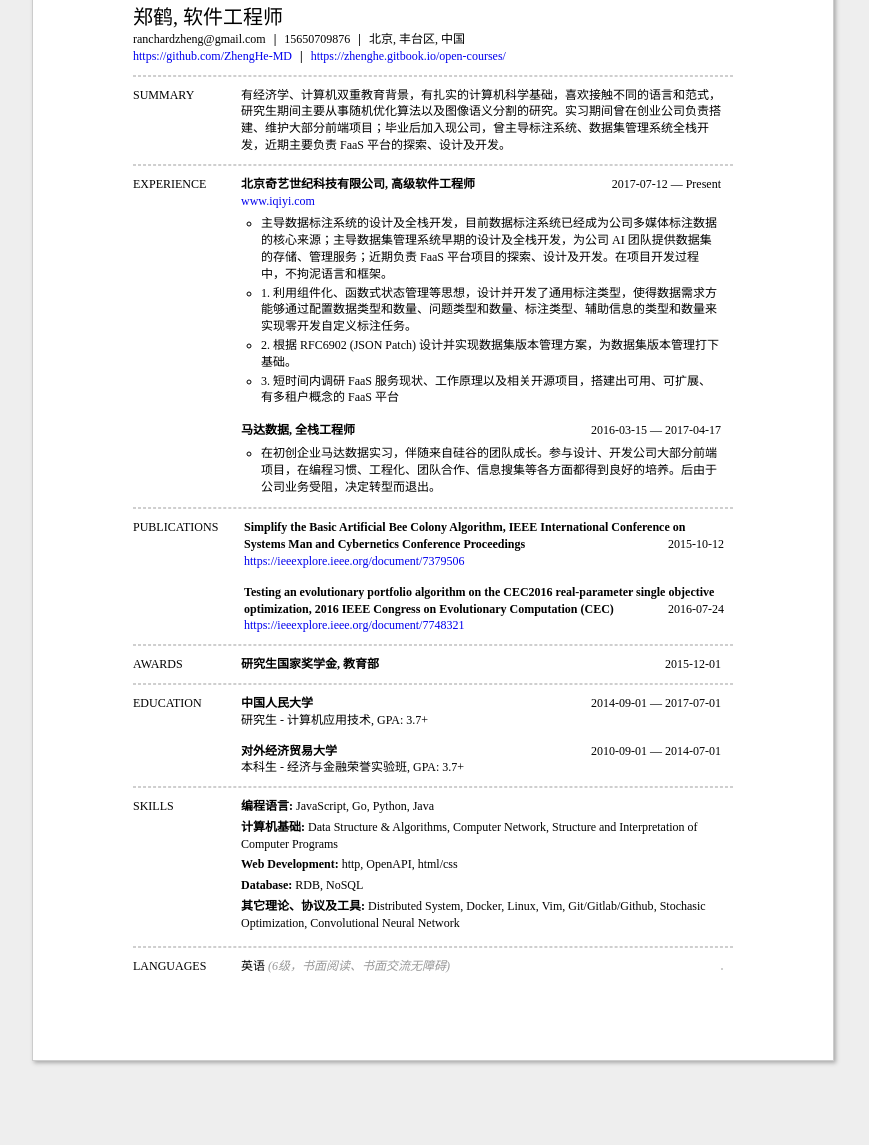
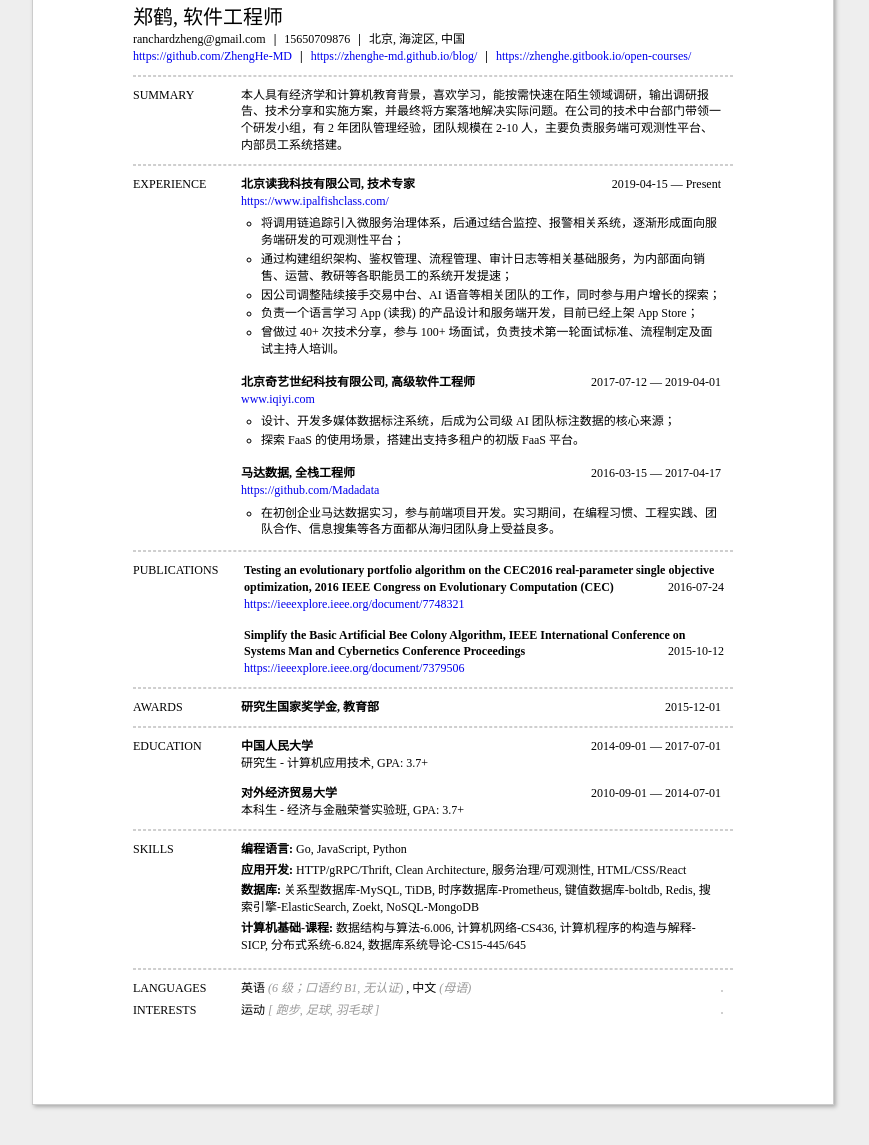
Before and after one commit to ZhengHe-MD/resume, a website: page resume.html in a window 1280 px wide. Shown: the part 118-1263 px from the top of the page, without its empty margins (207-1076 px from the left). Before the commit the page ends 1219 px from the top, so only its background shows below. Drawn offline with Linux system fonts and the light colour scheme.

Commit message:
Update Chinese version

```diff
--- a/package.json
+++ b/package.json
@@ -12,12 +12,13 @@
     "jsonresume-theme-slick": "0.1.16",
     "jsonresume-theme-spartan": "0.2.1",
     "jsonresume-theme-stackoverflow": "1.0.4",
-    "resume-cli": "0.4.19"
+    "resume-cli": "latest"
   },
   "scripts": {
     "pdf": "resume export resume.pdf --format pdf --theme onepage",
     "html": "resume export resume.html --format html --theme onepage",
-    "all": "npm run pdf && npm run html"
+    "all": "npm run pdf && npm run html",
+    "dev": "resume serve --theme onepage"
   },
   "keywords": [],
   "author": "Zheng He <zhenghe@madadata.com>",
--- a/resume.html
+++ b/resume.html
@@ -179,12 +179,16 @@ a {
       <span class='phone'>15650709876</span>
         <span class='divider'>|</span>
         <span class='address'>
-          北京, 丰台区, 中国
+          北京, 海淀区, 中国
         </span>
     </div>
       <div id='profilesBlock'>
             <span class='url'>
               <a href='https://github.com/ZhengHe-MD'>https://github.com/ZhengHe-MD</a>
+            </span>
+            <span class='divider'>|</span>
+            <span class='url'>
+              <a href='https://zhenghe-md.github.io/blog/'>https://zhenghe-md.github.io/blog/</a>
             </span>
             <span class='divider'>|</span>
             <span class='url'>
@@ -200,7 +204,7 @@ a {
       <span>SUMMARY</span>
     </div>
     <div class='sectionContent'>
-      <span>有经济学、计算机双重教育背景，有扎实的计算机科学基础，喜欢接触不同的语言和范式，研究生期间主要从事随机优化算法以及图像语义分割的研究。实习期间曾在创业公司负责搭建、维护大部分前端项目；毕业后加入现公司，曾主导标注系统、数据集管理系统全栈开发，近期主要负责 FaaS 平台的探索、设计及开发。</span>
+      <span>本人具有经济学和计算机教育背景，喜欢学习，能按需快速在陌生领域调研，输出调研报告、技术分享和实施方案，并最终将方案落地解决实际问题。在公司的技术中台部门带领一个研发小组，有 2 年团队管理经验，团队规模在 2-10 人，主要负责服务端可观测性平台、内部员工系统搭建。</span>
     </div>
   </div>
   <div class='sectionLine'></div>
@@ -213,18 +217,35 @@ a {
 			<div class="jobBlock">
 	      <div class='blockHeader'>
 	        <span class='title'>
+	          北京读我科技有限公司, 技术专家
+	        </span>
+	        <span class='date'>
+	          2019-04-15 &mdash; Present
+	        </span>
+	      </div>
+	      <div><a href='https://www.ipalfishclass.com/'>https://www.ipalfishclass.com/</a></div>
+	      <ul class='highlights'>
+	        <li>将调用链追踪引入微服务治理体系，后通过结合监控、报警相关系统，逐渐形成面向服务端研发的可观测性平台；</li>
+	        <li>通过构建组织架构、鉴权管理、流程管理、审计日志等相关基础服务，为内部面向销售、运营、教研等各职能员工的系统开发提速；</li>
+	        <li>因公司调整陆续接手交易中台、AI 语音等相关团队的工作，同时参与用户增长的探索；</li>
+	        <li>负责一个语言学习 App (读我) 的产品设计和服务端开发，目前已经上架 App Store；</li>
+	        <li>曾做过 40+ 次技术分享，参与 100+ 场面试，负责技术第一轮面试标准、流程制定及面试主持人培训。</li>
+	      </ul>
+	      <div class='separator'></div>
+			</div>
+			<div class="jobBlock">
+	      <div class='blockHeader'>
+	        <span class='title'>
 	          北京奇艺世纪科技有限公司, 高级软件工程师
 	        </span>
 	        <span class='date'>
-	          2017-07-12 &mdash; Present
+	          2017-07-12 &mdash; 2019-04-01
 	        </span>
 	      </div>
 	      <div><a href='www.iqiyi.com'>www.iqiyi.com</a></div>
 	      <ul class='highlights'>
-	        <li>主导数据标注系统的设计及全栈开发，目前数据标注系统已经成为公司多媒体标注数据的核心来源；主导数据集管理系统早期的设计及全栈开发，为公司 AI 团队提供数据集的存储、管理服务；近期负责 FaaS 平台项目的探索、设计及开发。在项目开发过程中，不拘泥语言和框架。</li>
-	        <li>1. 利用组件化、函数式状态管理等思想，设计并开发了通用标注类型，使得数据需求方能够通过配置数据类型和数量、问题类型和数量、标注类型、辅助信息的类型和数量来实现零开发自定义标注任务。</li>
-	        <li>2. 根据 RFC6902 (JSON Patch) 设计并实现数据集版本管理方案，为数据集版本管理打下基础。</li>
-	        <li>3. 短时间内调研 FaaS 服务现状、工作原理以及相关开源项目，搭建出可用、可扩展、有多租户概念的 FaaS 平台</li>
+	        <li>设计、开发多媒体数据标注系统，后成为公司级 AI 团队标注数据的核心来源；</li>
+	        <li>探索 FaaS 的使用场景，搭建出支持多租户的初版 FaaS 平台。</li>
 	      </ul>
 	      <div class='separator'></div>
 			</div>
@@ -237,9 +258,9 @@ a {
 	          2016-03-15 &mdash; 2017-04-17
 	        </span>
 	      </div>
-	      <div><a href=''></a></div>
+	      <div><a href='https://github.com/Madadata'>https://github.com/Madadata</a></div>
 	      <ul class='highlights'>
-	        <li>在初创企业马达数据实习，伴随来自硅谷的团队成长。参与设计、开发公司大部分前端项目，在编程习惯、工程化、团队合作、信息搜集等各方面都得到良好的培养。后由于公司业务受阻，决定转型而退出。</li>
+	        <li>在初创企业马达数据实习，参与前端项目开发。实习期间，在编程习惯、工程实践、团队合作、信息搜集等各方面都从海归团队身上受益良多。</li>
 	      </ul>
 
 			</div>
@@ -254,6 +275,18 @@ a {
     <div class='sectionContent'>
       <div class='blockHeader'>
         <span class='title'>
+          Testing an evolutionary portfolio algorithm on the CEC2016 real-parameter single objective optimization, 2016 IEEE Congress on Evolutionary Computation (CEC)
+        </span>
+        <span class='date'>
+          <span class='releaseDate'>2016-07-24</span>
+        </span>
+      </div>
+      <div class='website'>
+        <a href='https://ieeexplore.ieee.org/document/7748321'>https://ieeexplore.ieee.org/document/7748321</a>
+      </div>
+      <div class='separator'></div>
+      <div class='blockHeader'>
+        <span class='title'>
           Simplify the Basic Artificial Bee Colony Algorithm, IEEE International Conference on Systems Man and Cybernetics Conference Proceedings
         </span>
         <span class='date'>
@@ -262,18 +295,6 @@ a {
       </div>
       <div class='website'>
         <a href='https://ieeexplore.ieee.org/document/7379506'>https://ieeexplore.ieee.org/document/7379506</a>
-      </div>
-      <div class='separator'></div>
-      <div class='blockHeader'>
-        <span class='title'>
-          Testing an evolutionary portfolio algorithm on the CEC2016 real-parameter single objective optimization, 2016 IEEE Congress on Evolutionary Computation (CEC)
-        </span>
-        <span class='date'>
-          <span class='releaseDate'>2016-07-24</span>
-        </span>
-      </div>
-      <div class='website'>
-        <a href='https://ieeexplore.ieee.org/document/7748321'>https://ieeexplore.ieee.org/document/7748321</a>
       </div>
 
     </div>
@@ -339,37 +360,32 @@ a {
     <div class='sectionContent'>
       <div class='skillBlock'>
         <span class='title'>编程语言:</span>
+          <span>Go</span>,
           <span>JavaScript</span>,
-          <span>Go</span>,
-          <span>Python</span>,
-          <span>Java</span>
+          <span>Python</span>
       </div>
       <div class='skillBlock'>
-        <span class='title'>计算机基础:</span>
-          <span>Data Structure &amp; Algorithms</span>,
-          <span>Computer Network</span>,
-          <span>Structure and Interpretation of Computer Programs</span>
+        <span class='title'>应用开发:</span>
+          <span>HTTP/gRPC/Thrift</span>,
+          <span>Clean Architecture</span>,
+          <span>服务治理/可观测性</span>,
+          <span>HTML/CSS/React</span>
       </div>
       <div class='skillBlock'>
-        <span class='title'>Web Development:</span>
-          <span>http</span>,
-          <span>OpenAPI</span>,
-          <span>html/css</span>
+        <span class='title'>数据库:</span>
+          <span>关系型数据库-MySQL, TiDB</span>,
+          <span>时序数据库-Prometheus</span>,
+          <span>键值数据库-boltdb, Redis</span>,
+          <span>搜索引擎-ElasticSearch, Zoekt</span>,
+          <span>NoSQL-MongoDB</span>
       </div>
       <div class='skillBlock'>
-        <span class='title'>Database:</span>
-          <span>RDB</span>,
-          <span>NoSQL</span>
-      </div>
-      <div class='skillBlock'>
-        <span class='title'>其它理论、协议及工具:</span>
-          <span>Distributed System</span>,
-          <span>Docker</span>,
-          <span>Linux</span>,
-          <span>Vim</span>,
-          <span>Git/Gitlab/Github</span>,
-          <span>Stochasic Optimization</span>,
-          <span>Convolutional Neural Network</span>
+        <span class='title'>计算机基础-课程:</span>
+          <span>数据结构与算法-6.006</span>,
+          <span>计算机网络-CS436</span>,
+          <span>计算机程序的构造与解释-SICP</span>,
+          <span>分布式系统-6.824</span>,
+          <span>数据库系统导论-CS15-445/645</span>
       </div>
     </div>
 	</div>
@@ -381,12 +397,33 @@ a {
     </div>
     <div class='sectionContent'>
       <span class='language'>英语</span>
-      <span class='fluency'><em>(6级，书面阅读、书面交流无障碍)</em></span>
+      <span class='fluency'><em>(6 级；口语约 B1, 无认证)</em></span>
+      <span>,</span>
+      <span class='language'>中文</span>
+      <span class='fluency'><em>(母语)</em></span>
 
     </div>
     <div class='sectionLine'></div>
 	</div>
 
+	<div id='interests' class="sectionBlock">
+    <div class='sectionName'>
+      <span>INTERESTS</span>
+    </div>
+    <div class='sectionContent'>
+      <span class='name'>运动</span><!--
+      --><span class='keywords'> <em>[
+        跑步<!--
+        -->,
+        足球<!--
+        -->,
+        羽毛球<!--
+        -->
+      ]</em></span><!--
+      -->
+    </div>
+    <div class='sectionLine'></div>
+	</div>
 
 	</body>
 </html>
```
Also changed, not shown: resume.json (+68 -46 lines), 3 other files.
